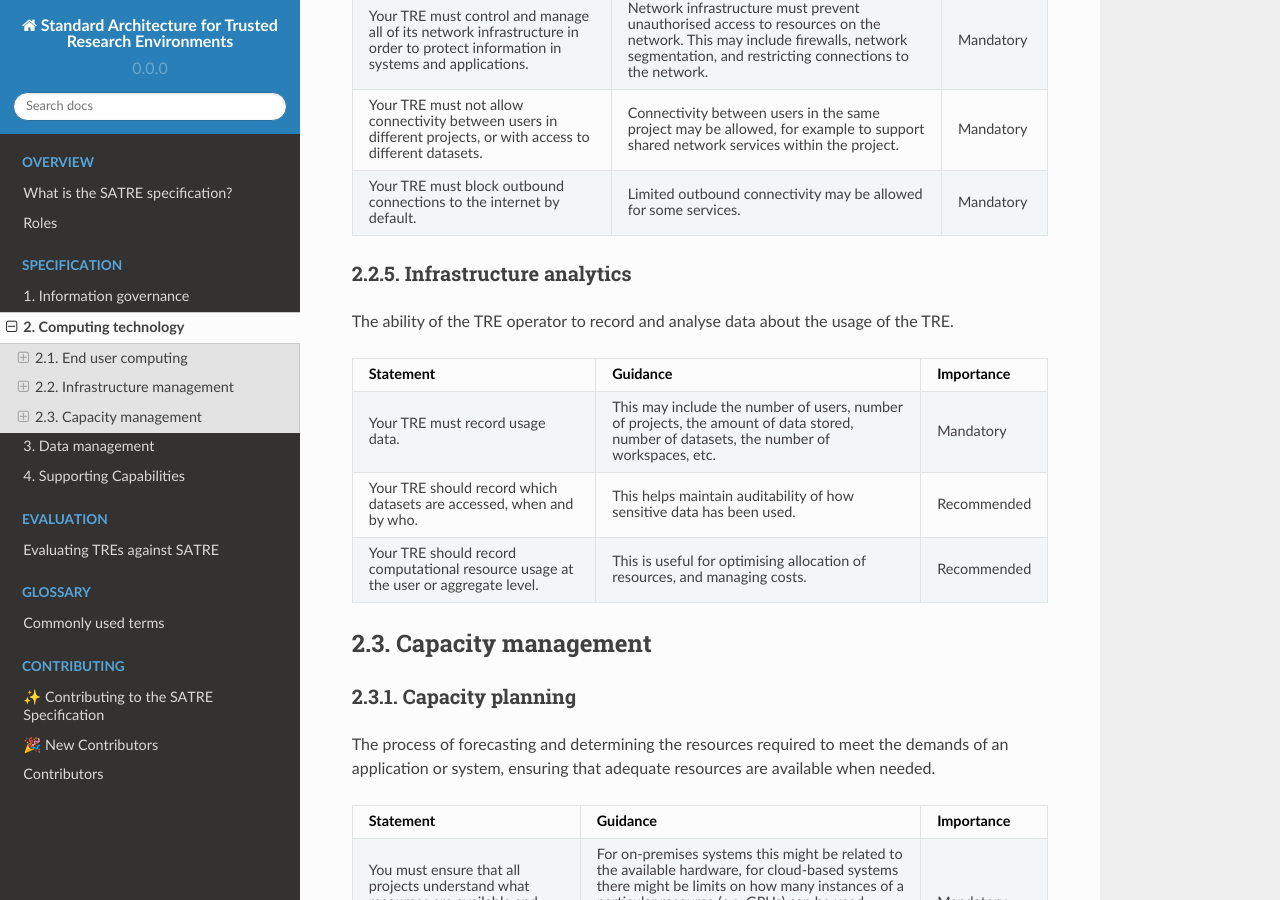
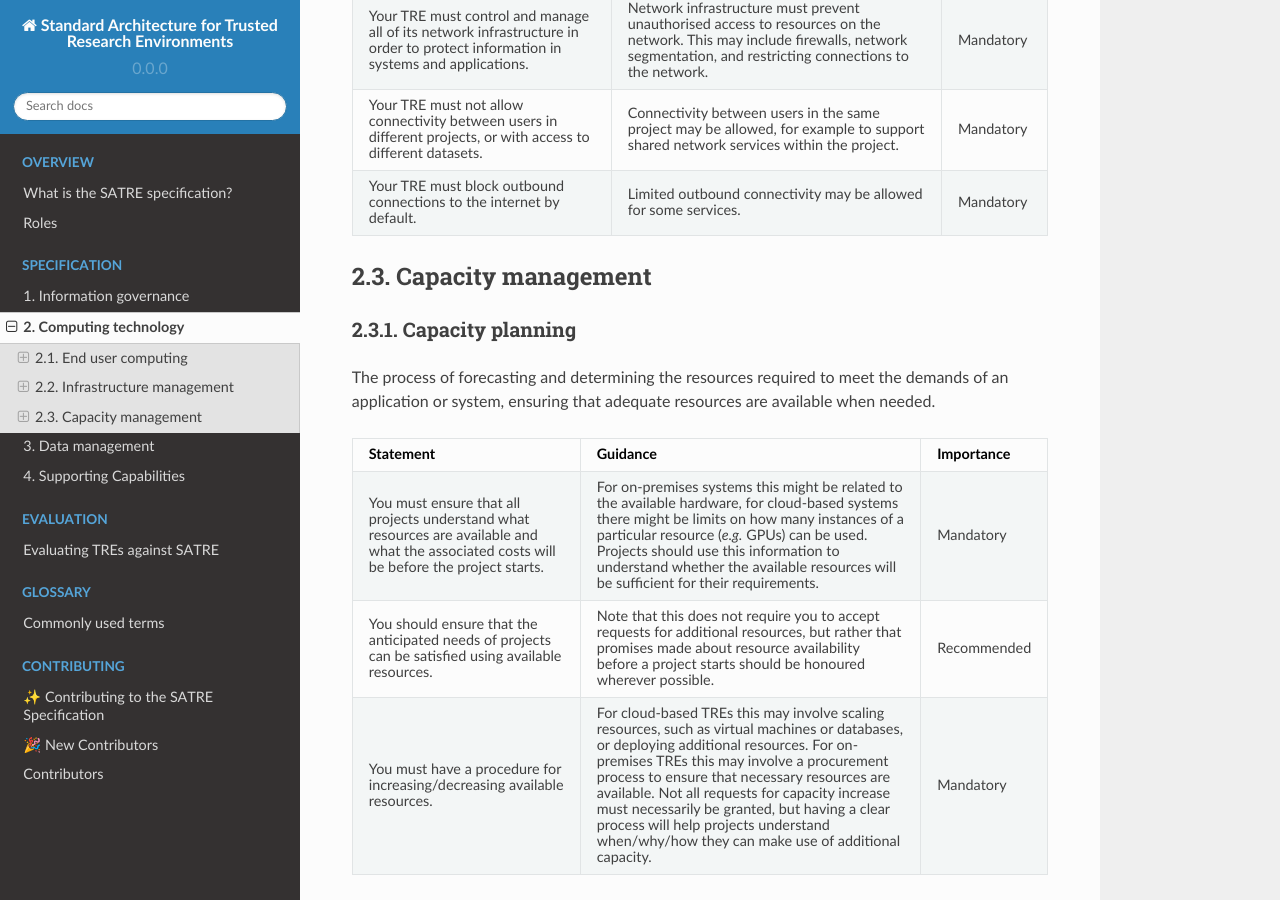
Before and after one commit to sa-tre/satre-specification, a Sphinx documentation site: the page built from docs/source/pillars/computing_technology.md, in a window 1280 px wide and 900 px high, scrolled down 4546 px. Built offline with Sphinx 7.4.7 and the Read the Docs theme 2.0.0, drawn with Linux system fonts in a browser that asks for light colours.

Commit message:
:coffin: Remove 'Infrastructure Analytics'

````diff
--- a/docs/source/pillars/computing_technology.md
+++ b/docs/source/pillars/computing_technology.md
@@ -232,28 +232,6 @@ An application used to manage and control network devices, ensuring proper funct
   - Mandatory
 ```
 
-### Infrastructure analytics
-
-The ability of the TRE operator to record and analyse data about the usage of the TRE.
-
-```{list-table}
-:header-rows: 1
-:name: tab-end-user-infrastructure-analytics
-
-* - Statement
-  - Guidance
-  - Importance
-* - Your TRE must record usage data.
-  - This may include the number of users, number of projects, the amount of data stored, number of datasets, the number of workspaces, etc.
-  - Mandatory
-* - Your TRE should record which datasets are accessed, when and by who.
-  - This helps maintain auditability of how sensitive data has been used.
-  - Recommended
-* - Your TRE should record computational resource usage at the user or aggregate level.
-  - This is useful for optimising allocation of resources, and managing costs.
-  - Recommended
-```
-
 ## Capacity management
 
 ### Capacity planning
````
